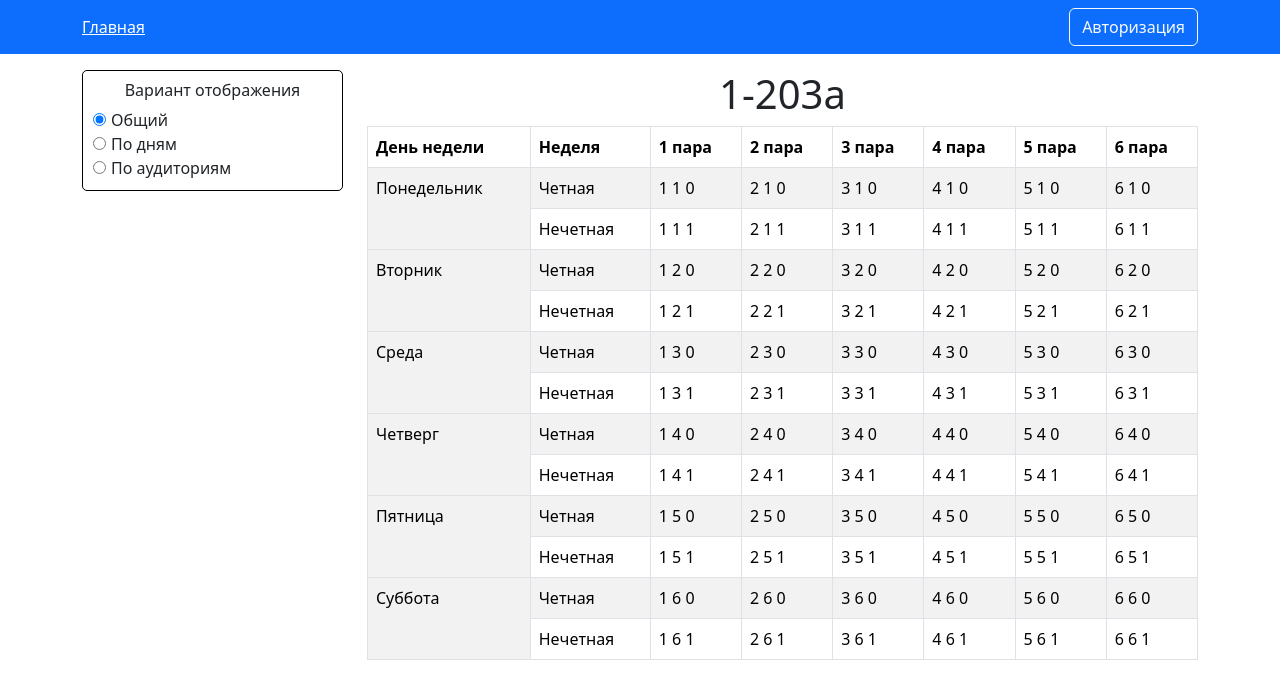
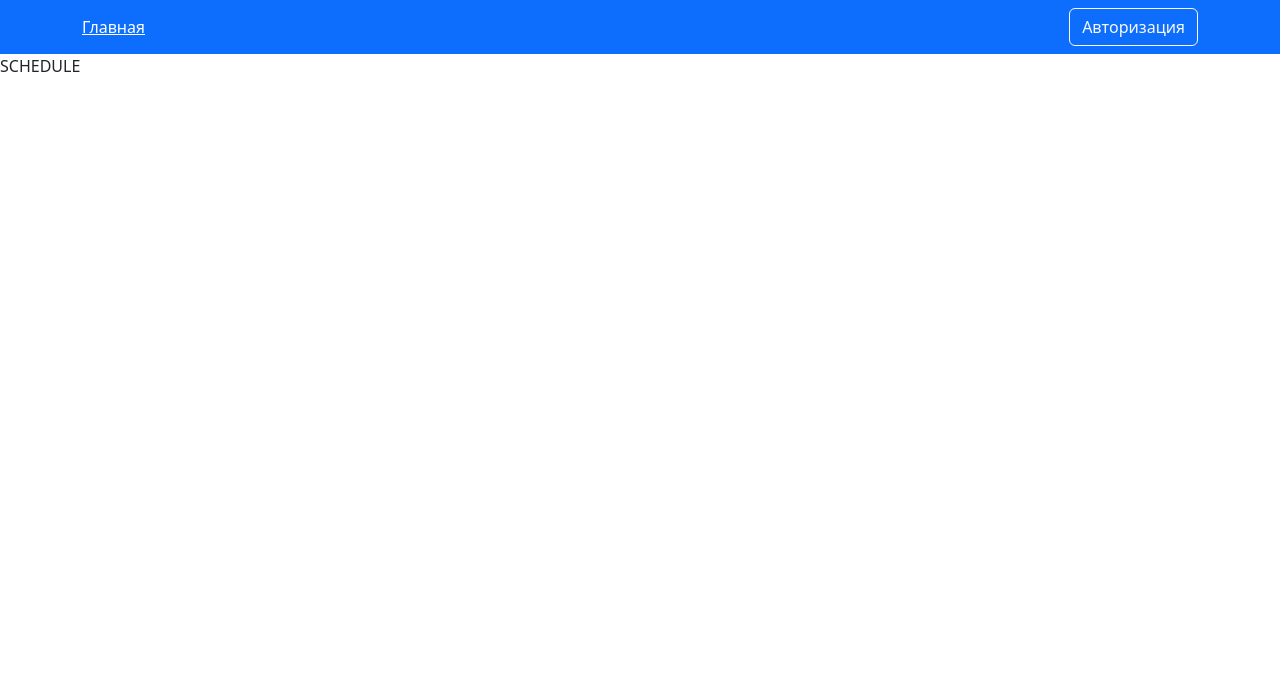
Before and after one commit to shmelevaV/schedule-app, a React (Create React App) app in the folder client/: page / in a window 1280 px wide. Shown: the top 698 px of the page. Built offline with nearby package versions, Linux system fonts and the light colour scheme.

Commit message:
Revert "главное меню + небольшие правки"
This reverts commit 245dd29b59f70475469d44a546b41f4099f47780.

```diff
--- a/client/src/components/GeneralTable.js
+++ /dev/null
@@ -1,37 +0,0 @@
-import React from "react";
-import {Table} from "react-bootstrap";
-
-const daysOfWeek = ['Понедельник', 'Вторник', 'Среда', 'Четверг', 'Пятница', 'Суббота'];
-const weeks = ['Четная', 'Нечетная'];
-const lessons = ['1 пара', '2 пара', '3 пара', '4 пара', '5 пара', '6 пара'];
-
-const GeneralTable = () =>{
-    return(
-        <Table striped bordered hover>
-                                <thead>
-                                    <tr>
-                                        <th>День недели</th>
-                                        <th>Неделя</th>
-                                        {lessons.map((lesson, index) => (
-                                            <th key={index}>{lesson}</th>
-                                        ))}
-                                    </tr>
-                                </thead>
-                                <tbody>
-                                    {daysOfWeek.map((day, index) => (
-                                        weeks.map((week, index2) => (
-                                            <tr key={index * 2 + index2}>
-                                                {index2 === 0 && <td rowSpan="2">{day}</td>}
-                                                <td>{week}</td>
-                                                {lessons.map((lesson, index3) => (
-                                                    <td key={index3}> {/* Здесь будет ваше расписание */index3+1+" "+(index+1)+" "+(index2)} </td>
-                                                ))}
-                                            </tr>
-                                        ))
-                                    ))}
-                                </tbody>
-        </Table>
-    );
-}
-
-export default GeneralTable;
--- a/client/src/components/SideBar.js
+++ /dev/null
@@ -1,88 +0,0 @@
-import React, { useContext } from "react";
-import { observer } from "mobx-react-lite";
-import { Context } from "../index";
-import Dropdown from 'react-bootstrap/Dropdown';
-import ButtonGroup from 'react-bootstrap/ButtonGroup';
-import Button from 'react-bootstrap/Button';
-
-const SideBar = observer(() => {
-    const { view } = useContext(Context);
-    const { day } = useContext(Context);
-    const daysOfWeek = ['Понедельник', 'Вторник', 'Среда', 'Четверг', 'Пятница', 'Суббота'];
-    const handleChange = (event) => {
-        view.setScheduleView(event.target.value);
-    };
-    return (
-        <div style={{border: '1px solid black', padding: '10px', borderRadius: '5px'}}>
-           <h6 style={{textAlign: "center"}}>Вариант отображения</h6>
-            <div>
-                <label>
-                    <input
-                        type="radio"
-                        value="общий"
-                        checked={view.scheduleView === "общий"}
-                        onChange={handleChange}
-                        style={{marginRight: '5px'}}
-                    />
-                     Общий
-                </label>
-            </div>
-            <div>
-                <label>
-                    <input
-                        type="radio"
-                        value="по дням"
-                        checked={view.scheduleView === "по дням"}
-                        onChange={handleChange}
-                        style={{marginRight: '5px'}}
-                    />
-                     По дням
-                </label>
-            </div>
-            <div>
-                <label>
-                    <input
-                        type="radio"
-                        value="по аудиториям"
-                        checked={view.scheduleView === "по аудиториям"}
-                        onChange={handleChange}
-                        style={{marginRight: '5px'}}
-                    />
-                    По аудиториям
-                </label>
-            </div>
-            {
-                view.scheduleView === "по дням"?
-                <div>
-                <h6 style={{textAlign: "center"}}>№ Аудитории</h6>
-                <h6 style={{textAlign: "center"}}>№ Недели</h6>
-                </div>
-                :
-                view.scheduleView === "по аудиториям"?
-                <div>
-                <h6 style={{textAlign: "center",marginTop: '5px'}}>День недели</h6>
-
-                <div className="d-flex justify-content-center">
-                    <Dropdown as={ButtonGroup} >
-                        <Button variant="" style={{outline: '1px solid #000'}}>{day.dayOfWeek}</Button>
-                        <Dropdown.Toggle split variant="secondary" id="dropdown-custom-2" style={{outline: '1px solid #000'}}/>
-                        <Dropdown.Menu className="super-colors" >
-                            {daysOfWeek.map((dayOfWeek, index) => (
-                                <Dropdown.Item key={index} onClick={() => day.setDayOfWeek(dayOfWeek)}>
-                                    {dayOfWeek}
-                                </Dropdown.Item>
-                            ))}
-                        </Dropdown.Menu>
-                    </Dropdown>
-                </div>
-                <h6 style={{textAlign: "center",marginTop: '5px'}}>№ Недели</h6>
-                <h6 style={{textAlign: "center",marginTop: '5px'}} >Дата</h6>
-                </div>
-                :
-                <div> </div>
-            }
-        </div>
-    );
-});
-
-export default SideBar;
--- a/client/src/components/TableByAuds.js
+++ /dev/null
@@ -1,34 +0,0 @@
-import React from "react";
-import {Table} from "react-bootstrap";
-
-
-const TableByAuds = () => {
-
-    const auditoriums = ['1-203а', '1-203б', '1-204', '1-208a', '1-208б'];
-    const lessons = ['1 пара', '2 пара', '3 пара', '4 пара', '5 пара', '6 пара'];
-
-    return (
-        <Table striped bordered hover>
-            <thead>
-                <tr>
-                    <th>День недели</th>
-                    {lessons.map((lesson, index) => (
-                        <th key={index}>{lesson}</th>
-                    ))}
-                </tr>
-            </thead>
-            <tbody>
-                {auditoriums.map((aud, index) => (
-                    <tr key={index}>
-                        <td>{aud}</td>
-                        {lessons.map((lesson, index2) => (
-                            <td key={index2}> {/* Здесь будет ваше расписание */index + " "+ index2} </td>
-                        ))}
-                    </tr>
-                ))}
-            </tbody>
-        </Table>
-    );
-};
-
-export default TableByAuds;
--- a/client/src/components/TableByDays.js
+++ /dev/null
@@ -1,34 +0,0 @@
-import React from "react";
-import {Table} from "react-bootstrap";
-
-
-const TableByDays = () => {
-
-    const daysOfWeek = ['Понедельник', 'Вторник', 'Среда', 'Четверг', 'Пятница', 'Суббота'];
-    const lessons = ['1 пара', '2 пара', '3 пара', '4 пара', '5 пара', '6 пара'];
-
-    return (
-        <Table striped bordered hover>
-            <thead>
-                <tr>
-                    <th>День недели</th>
-                    {lessons.map((lesson, index) => (
-                        <th key={index}>{lesson}</th>
-                    ))}
-                </tr>
-            </thead>
-            <tbody>
-                {daysOfWeek.map((day, index) => (
-                    <tr key={index}>
-                        <td>{day}</td>
-                        {lessons.map((lesson, index2) => (
-                            <td key={index2}> {/* Здесь будет ваше расписание */index + " "+ index2} </td>
-                        ))}
-                    </tr>
-                ))}
-            </tbody>
-        </Table>
-    );
-};
-
-export default TableByDays;
--- a/client/src/index.js
+++ b/client/src/index.js
@@ -2,17 +2,13 @@ import React, { createContext } from 'react';
 import ReactDOM from 'react-dom/client';
 import App from './App';
 import UserStore from './store/UserStore';
-import ScheduleViewStore from './store/ScheduleViewStore';
-import DayOfWeekStore from './store/DayOfWeekStore';
 
 export const Context = createContext(null)
 
 const root = ReactDOM.createRoot(document.getElementById('root'));
 root.render(
   <Context.Provider value={{
-    user: new UserStore(),
-    view: new ScheduleViewStore(),
-    day: new DayOfWeekStore()
+    user: new UserStore()
   }}>
   <React.StrictMode>
     <App />
--- a/client/src/pages/Schedule.js
+++ b/client/src/pages/Schedule.js
@@ -1,43 +1,11 @@
-import React, { useContext } from "react";
-import {Col, Container, Row} from "react-bootstrap";
-import GeneralTable from "../components/GeneralTable";
-import SideBar from "../components/SideBar";
-import TableByDays from "../components/TableByDays";
-import TableByAuds from "../components/TableByAuds";
-import { Context } from "../index";
-import { observer } from "mobx-react-lite";
+import React from "react";
 
-const Schedule = observer(() => {
-    const { view } = useContext(Context);
-
-    let scheduleTable;
-    switch(view.scheduleView) {
-        case "общий":
-            scheduleTable = <GeneralTable/>;
-            break;
-        case "по дням":
-            scheduleTable = <TableByDays/>;
-            break;
-        case "по аудиториям":
-            scheduleTable = <TableByAuds/>;
-            break;
-        default:
-            scheduleTable = <GeneralTable/>;
-    }
-
+const Schedule = () =>{
     return (
-        <Container>
-            <Row className="mt-3">
-                <Col md={3}>
-                    <SideBar/>
-                </Col>
-                <Col md={9}>
-                    <h1 style={{textAlign: "center"}}>1-203a</h1>
-                    {scheduleTable}
-                </Col>
-            </Row>
-        </Container>
+    <div>
+        SCHEDULE
+    </div>
     );
-});
+};
 
 export default Schedule;
--- a/client/src/store/DayOfWeekStore.js
+++ /dev/null
@@ -1,16 +0,0 @@
-import { makeAutoObservable } from "mobx";
-
-export default class DayOfWeekStore {
-
-    constructor() {
-        this._dayOfWeek="Понедельник";
-        makeAutoObservable(this);
-    }
-
-    setDayOfWeek(day) {
-        this._dayOfWeek = day;
-    }
-    get dayOfWeek(){
-        return this._dayOfWeek;
-    }
-}
--- a/client/src/store/ScheduleViewStore.js
+++ /dev/null
@@ -1,16 +0,0 @@
-import { makeAutoObservable } from "mobx";
-
-export default class ScheduleViewStore {
-
-    constructor() {
-        this._scheduleView="общий";
-        makeAutoObservable(this);
-    }
-
-    setScheduleView(view) {
-        this._scheduleView = view;
-    }
-    get scheduleView(){
-        return this._scheduleView;
-    }
-}
```
Also changed, not shown: 1 other file (tests, documents, lock files or other folders).
